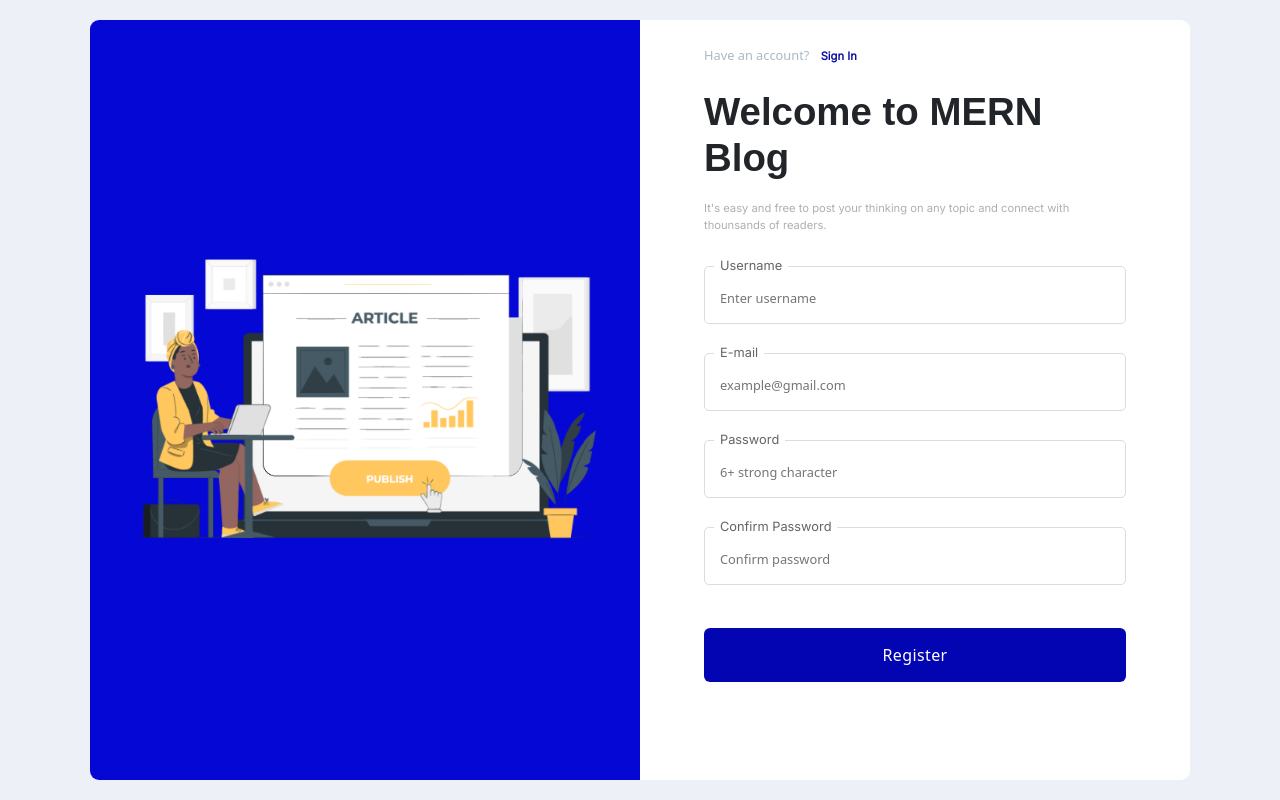
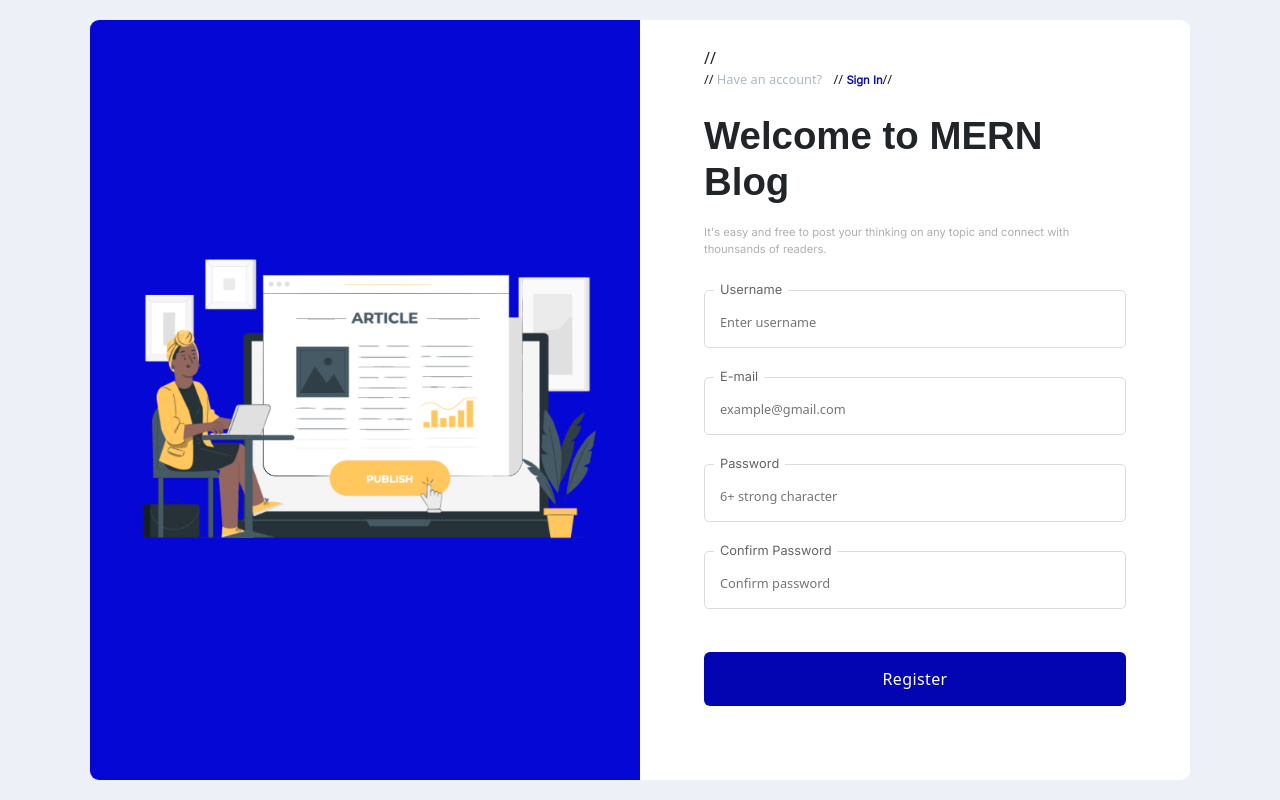
Before and after one commit to ajay-mishra7/Ajay-_Blog, a React (Create React App) app in the folder Frontend/: page /register in a window 1280 px wide. Built offline with nearby package versions, Linux system fonts and the light colour scheme; no server answers; a web font is replaced by a local one.

Commit message:
Update RegisterScreen.js

```diff
--- a/Frontend/src/components/AuthScreens/RegisterScreen.js
+++ b/Frontend/src/components/AuthScreens/RegisterScreen.js
@@ -62,10 +62,10 @@ const RegisterScreen = () => {
 
         <div className="section-wrapper">
 
-          <div className="top-suggest_login">
-            <span> Have an account? </span>
-            <a href="/login">Sign In</a>
-          </div>
+          // <div className="top-suggest_login">
+          //   <span> Have an account? </span>
+          //   <a href="/login">Sign In</a>
+          // </div>
 
           <div className="top-register-explain">
             <h2>Welcome to MERN Blog </h2>
```
